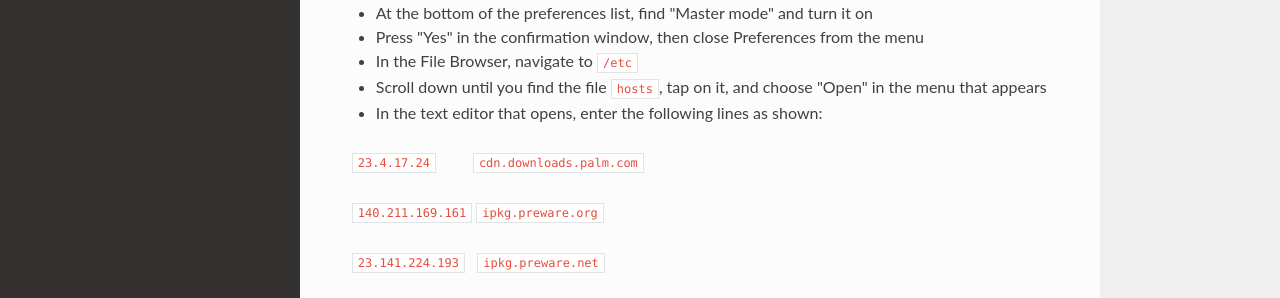
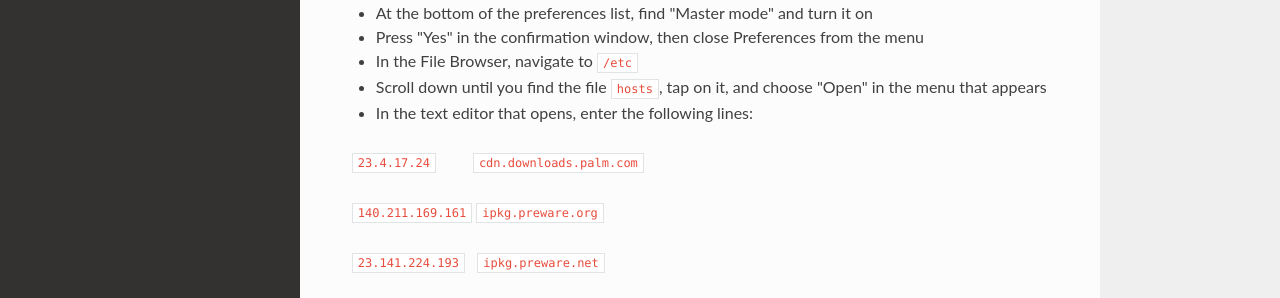
Before and after one commit to webOSArchive/webos-docs, an MkDocs documentation site: the page built from docs/hosts.md, in a window 1280 px wide and 1203 px high. Shown: the part 552-850 px from the top of the window. Built offline with MkDocs 1.6.1, drawn with Linux system fonts in a browser that asks for light colours; nearby versions of some CDN libraries; some web fonts are replaced; library files that are not in the unit come from our copies.

Commit message:
change words

```diff
--- a/docs/hosts.md
+++ b/docs/hosts.md
@@ -16,7 +16,7 @@ With the latest updates from the community, there's less need to update the host
 * Press "Yes" in the confirmation window, then close Preferences from the menu
 * In the File Browser, navigate to `/etc`
 * Scroll down until you find the file `hosts`, tap on it, and choose "Open" in the menu that appears
-* In the text editor that opens, enter the following lines as shown:
+* In the text editor that opens, enter the following lines:
 
 `23.4.17.24`&nbsp;&nbsp;&nbsp;&nbsp;&nbsp;&nbsp;&nbsp;&nbsp; `cdn.downloads.palm.com`
 
```
